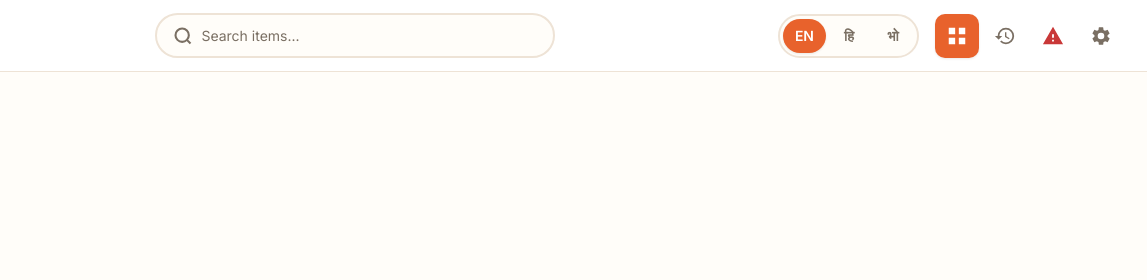
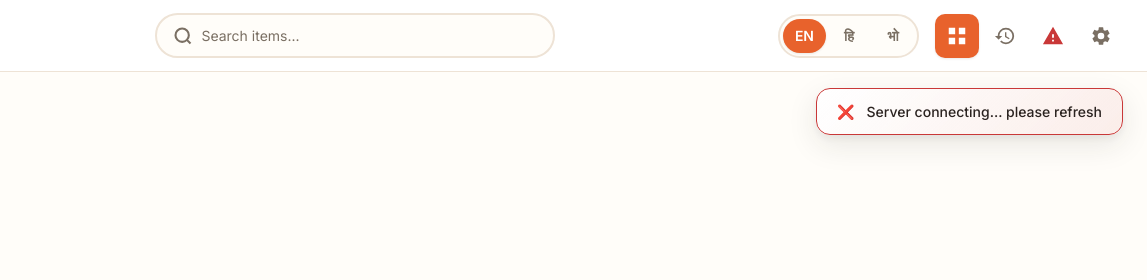
Before and after one commit to shivanshlpu/tea_bhatti_speaker, an Electron app: page frontend/index.html in a window 1280 px wide. Both pictures are taken after a click on the button 1089 px from the left and 35 px from the top of the page. Shown: the top 280 px of the page, 133-1280 px from the left. Drawn offline with nearby package versions, Linux system fonts and the light colour scheme; no server answers.

Commit message:
fix: load socket.io from CDN and add cold-start retry loop for Render backend

```diff
--- a/frontend/index.html
+++ b/frontend/index.html
@@ -17,7 +17,7 @@
   <link rel="stylesheet" href="styles/dark.css" id="theme-dark" disabled>
 
   <!-- Socket.IO client -->
-  <script src="/socket.io/socket.io.js"></script>
+  <script src="https://cdn.socket.io/4.8.1/socket.io.min.js"></script>
 </head>
 <body>
   <!-- ===== TOP NAVIGATION BAR ===== -->
--- a/frontend/scripts/app.js
+++ b/frontend/scripts/app.js
@@ -50,9 +50,12 @@ const App = {
   /**
    * Load categories and items from the API.
    */
-  async loadCategories() {
+  async loadCategories(retries = 4) {
+    const backendUrl = AnnounceClient.getBackendUrl();
+    for (let attempt = 1; attempt <= retries; attempt++) {
       try {
-      const response = await fetch(`${AnnounceClient.getBackendUrl()}/api/categories`);
+        const response = await fetch(`${backendUrl}/api/categories`);
+        if (!response.ok) throw new Error(`HTTP ${response.status}`);
         const result = await response.json();
 
         if (result.success) {
@@ -71,10 +74,17 @@ const App = {
           CategoryTabs.render(this.categories);
           this.renderFavorites();
           this.renderItems();
+          return;
         }
       } catch (err) {
-      console.error('Failed to load categories:', err);
-      Toast.error('Failed to load menu items');
+        console.warn(`Attempt ${attempt}/${retries} failed to load categories:`, err);
+        if (attempt < retries) {
+          await new Promise((resolve) => setTimeout(resolve, 2500));
+        } else {
+          console.error('Failed to load categories after retries:', err);
+          Toast.error('Server connecting... please refresh');
+        }
+      }
     }
   },
 
```
Lines whose indentation alone changed are shown as unchanged.
